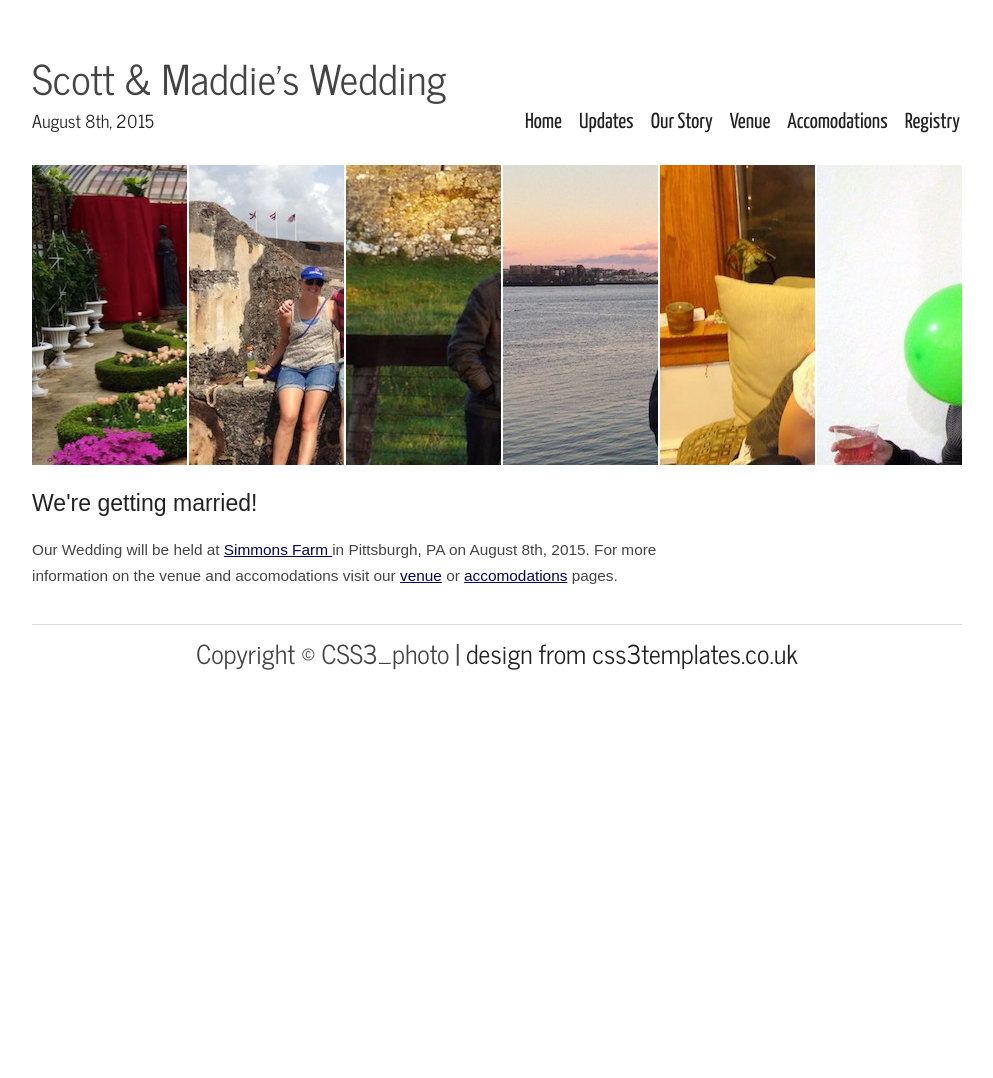
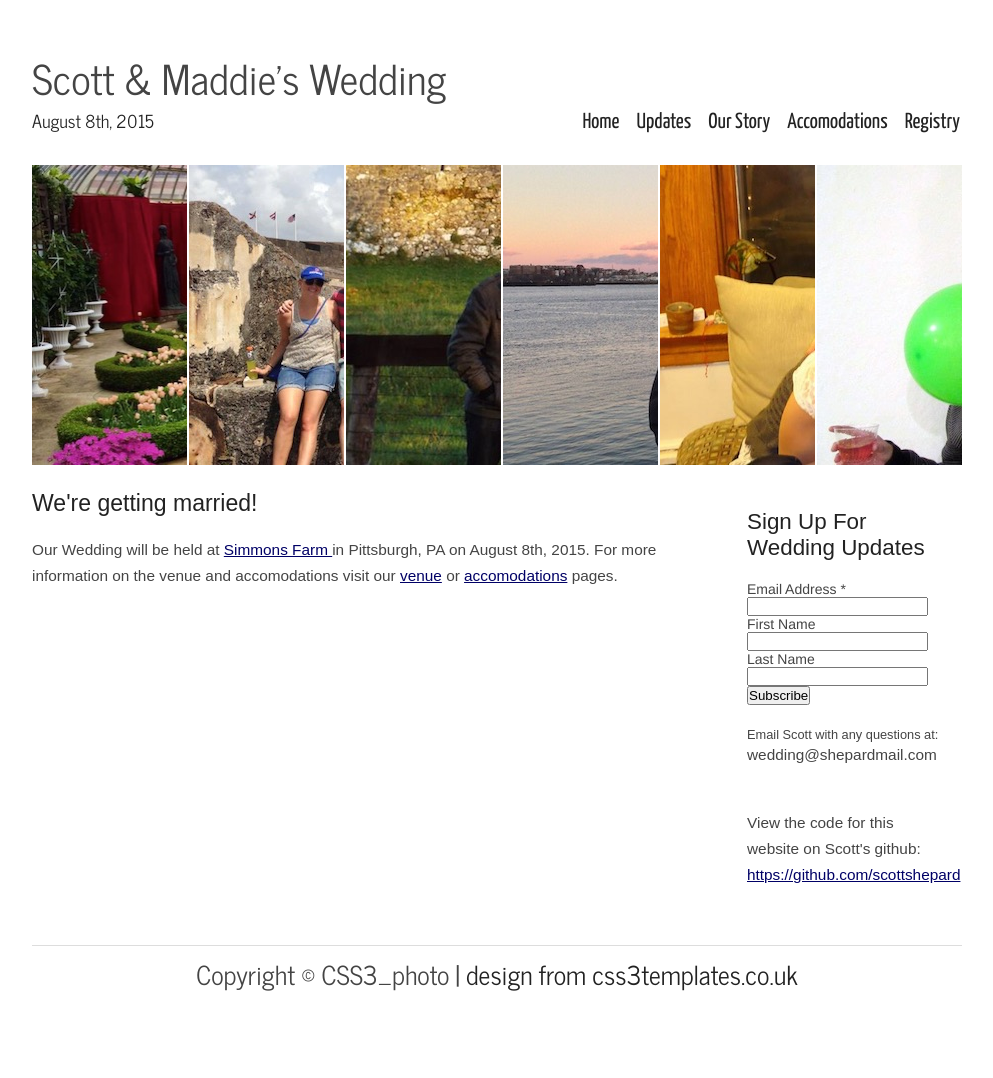
Before and after one commit to scottshepard/scottandmaddie, a Jekyll site: the page built from index.html, in a window 1280 px wide. Shown: the whole page, without its empty margins (143-1136 px from the left). Built offline with Jekyll 4.4.1, drawn with Linux system fonts in a browser that asks for light colours; Markdown is read by kramdown in place of the engine named in the settings; the list of posts is cut into pages by our own code; comment, search, counter and statistics services are not loaded; before the commit the page ends 900 px from its top, so only the background shows below that.

Commit message:
Sidebar with email signup, email contact, and github url

```diff
--- a/_layouts/default.html
+++ b/_layouts/default.html
@@ -35,7 +35,6 @@
             <li class=""><a href="/">Home</a></li>
             <li><a href="/updates/">Updates</a></li>
             <li><a href="/our_story/">Our Story</a></li>
-            <li><a href="/venue/">Venue</a></li>
             <li><a href="/accomodations/">Accomodations</a></li>
             <li><a href="http://www.myregistry.com/wedding-registry/Scott-Shepard-Madison-Jennings-Chicago-IL/793308">Registry</a></li>
           </ul>
@@ -50,6 +49,54 @@
           <li><img src="/img/5.jpg" width="600" height="300" alt="photo_five" /></li>
           <li><img src="/img/6.jpg" width="600" height="300" alt="photo_photo" /></li>
         </ul>
+        <div id="sidebar_container">
+          <div class="sidebar">
+            <!-- Begin MailChimp Signup Form -->
+            <link href="//cdn-images.mailchimp.com/embedcode/classic-081711.css" rel="stylesheet" type="text/css">
+            <style type="text/css">
+              #mc_embed_signup{background:#fff; clear:left; font:14px Helvetica,Arial,sans-serif; }
+              /* Add your own MailChimp form style overrides in your site stylesheet or in this style block.
+                 We recommend moving this block and the preceding CSS link to the HEAD of your HTML file. */
+            </style>
+            <div id="mc_embed_signup">
+            <form action="//scottandmaddie.us10.list-manage.com/subscribe/post?u=9eec5383512de35cf6ed26a3c&amp;id=655854186b" method="post" id="mc-embedded-subscribe-form" name="mc-embedded-subscribe-form" class="validate" target="_blank" novalidate>
+                <div id="mc_embed_signup_scroll">
+              <h2>Sign Up For Wedding Updates</h2>
+            <div class="mc-field-group">
+              <label for="mce-EMAIL">Email Address  <span class="asterisk">*</span>
+            </label>
+              <input type="email" value="" name="EMAIL" class="required email" id="mce-EMAIL">
+            </div>
+            <div class="mc-field-group">
+              <label for="mce-FNAME">First Name </label>
+              <input type="text" value="" name="FNAME" class="" id="mce-FNAME">
+            </div>
+            <div class="mc-field-group">
+              <label for="mce-LNAME">Last Name </label>
+              <input type="text" value="" name="LNAME" class="" id="mce-LNAME">
+            </div>
+              <div id="mce-responses" class="clear">
+                <div class="response" id="mce-error-response" style="display:none"></div>
+                <div class="response" id="mce-success-response" style="display:none"></div>
+              </div>    <!-- real people should not fill this in and expect good things - do not remove this or risk form bot signups-->
+                <div style="position: absolute; left: -5000px;"><input type="text" name="b_9eec5383512de35cf6ed26a3c_655854186b" tabindex="-1" value=""></div>
+                <div class="clear"><input type="submit" value="Subscribe" name="subscribe" id="mc-embedded-subscribe" class="button"></div>
+                </div>
+            </form>
+            </div>
+            <script type='text/javascript' src='//s3.amazonaws.com/downloads.mailchimp.com/js/mc-validate.js'></script><script type='text/javascript'>(function($) {window.fnames = new Array(); window.ftypes = new Array();fnames[0]='EMAIL';ftypes[0]='email';fnames[1]='FNAME';ftypes[1]='text';fnames[2]='LNAME';ftypes[2]='text';}(jQuery));var $mcj = jQuery.noConflict(true);</script>
+            <!--End mc_embed_signup-->
+          </div>
+          <div class="sidebar">
+            Email Scott with any questions at: <p>wedding@shepardmail.com</p>
+          </div>
+          <div class="sidebar">
+            <p>
+              View the code for this website on Scott's github: <a href="https://github.com/scottshepard">https://github.com/scottshepard</a>
+            </p>
+          </div>
+        </div>
+
 
       <section class="main-content" id="text">
         {{ content }}
```
